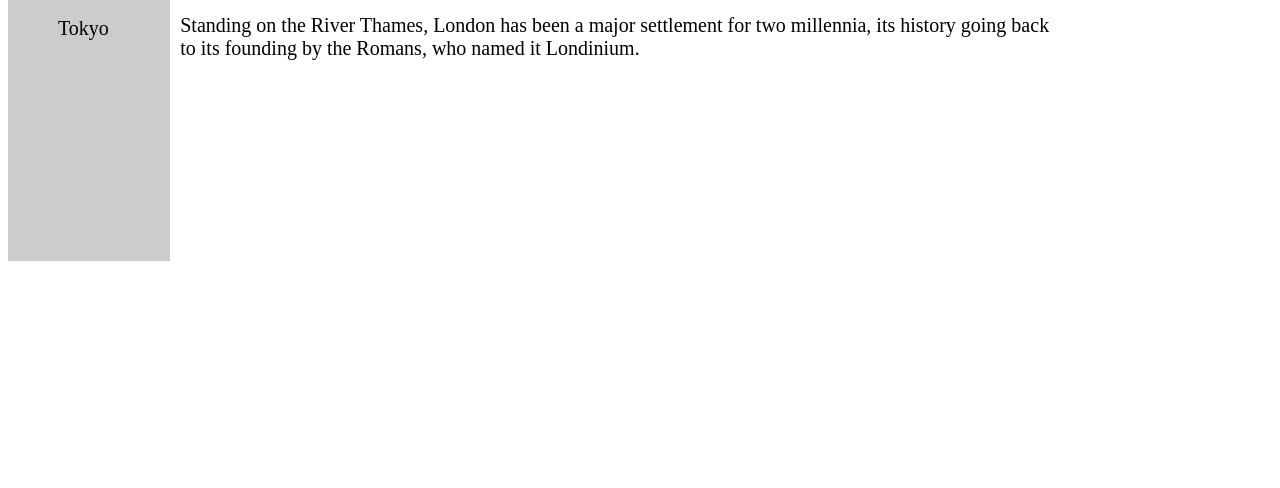
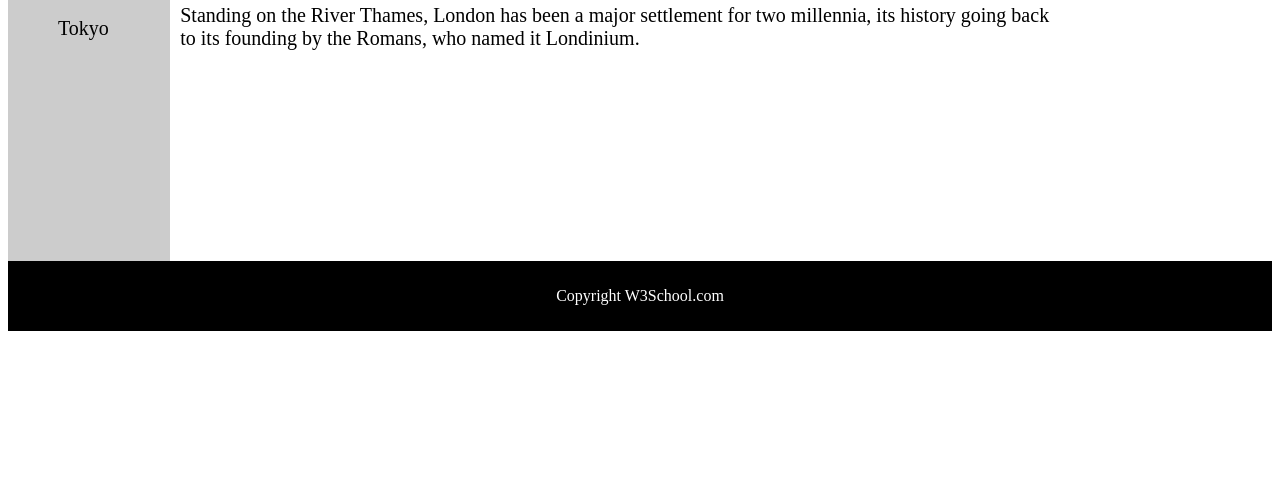
Before and after one commit to GiulianiViviana/EserciziHTMLGiuliani, a plain HTML site: page 08/Esercizio3.html in a window 1280 px wide. Shown: the part 312-800 px from the top of the page. Drawn offline with Linux system fonts and the light colour scheme.

Commit message:
Esercizio 8 Finito

```diff
--- a/08/Esercizio3.html
+++ b/08/Esercizio3.html
@@ -24,6 +24,13 @@
 		margin-left:10px;
 		width: 70%;
 		}
+		div.d4 {
+		background-color: black;
+		padding: 10px;
+		text-align: center;
+		color: white;
+		clear:both;
+		}
 
 		</style>
 	</head>
@@ -34,6 +41,7 @@
 			<h1> City Gallery</h1>
 		</div>
 	</header>
+	<section>
 	<nav>
 		<div class="d2">
 			<p>London</p>
@@ -53,5 +61,11 @@
 			its founding by the Romans, who named it Londinium.</p>
 		</div>
 	</article>
+
+	<footer>
+		<div class="d4">
+	   <p>Copyright W3School.com</p>
+	   </div>
+	</footer>
 	</body>
 </html>
```
